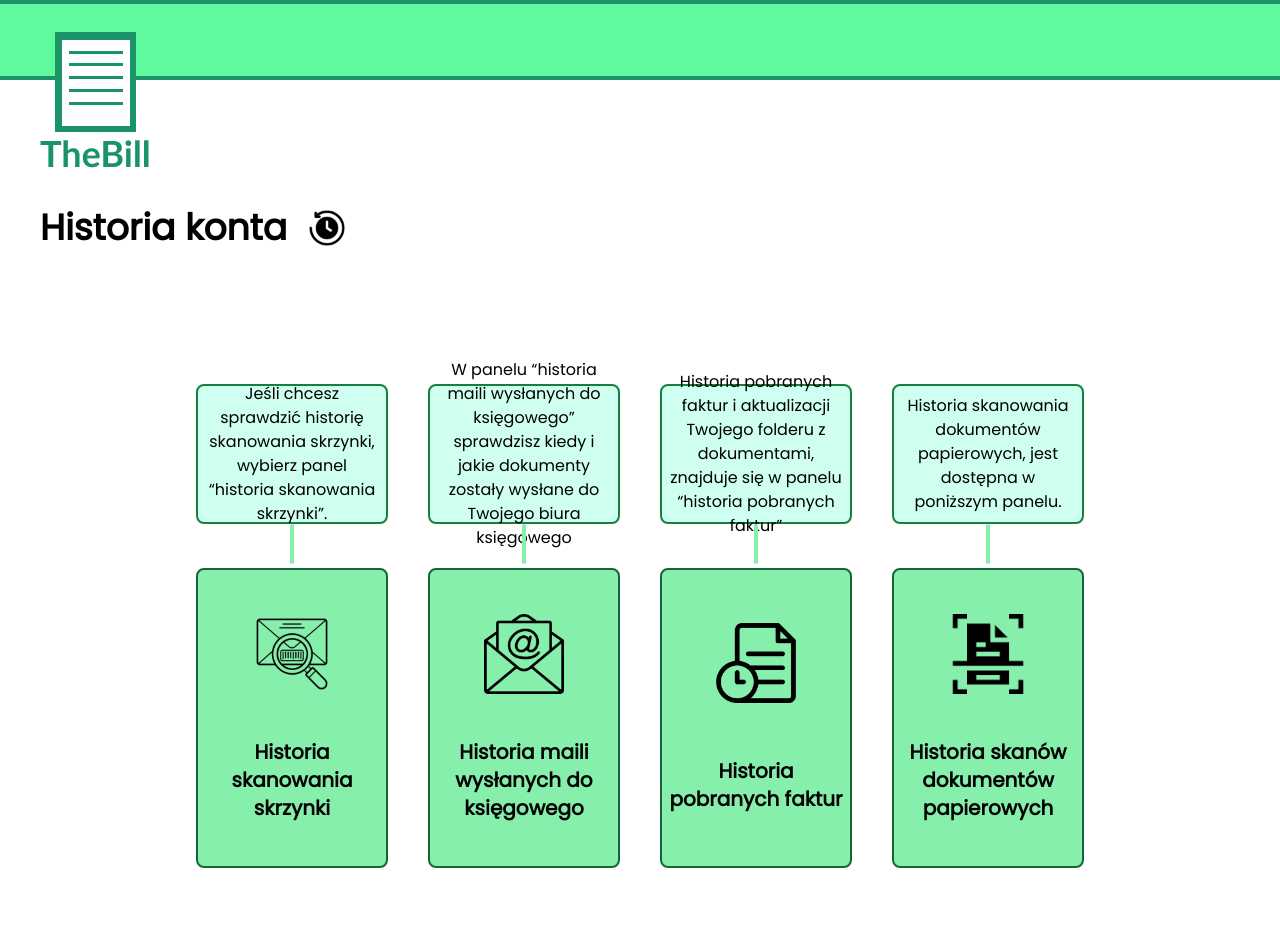
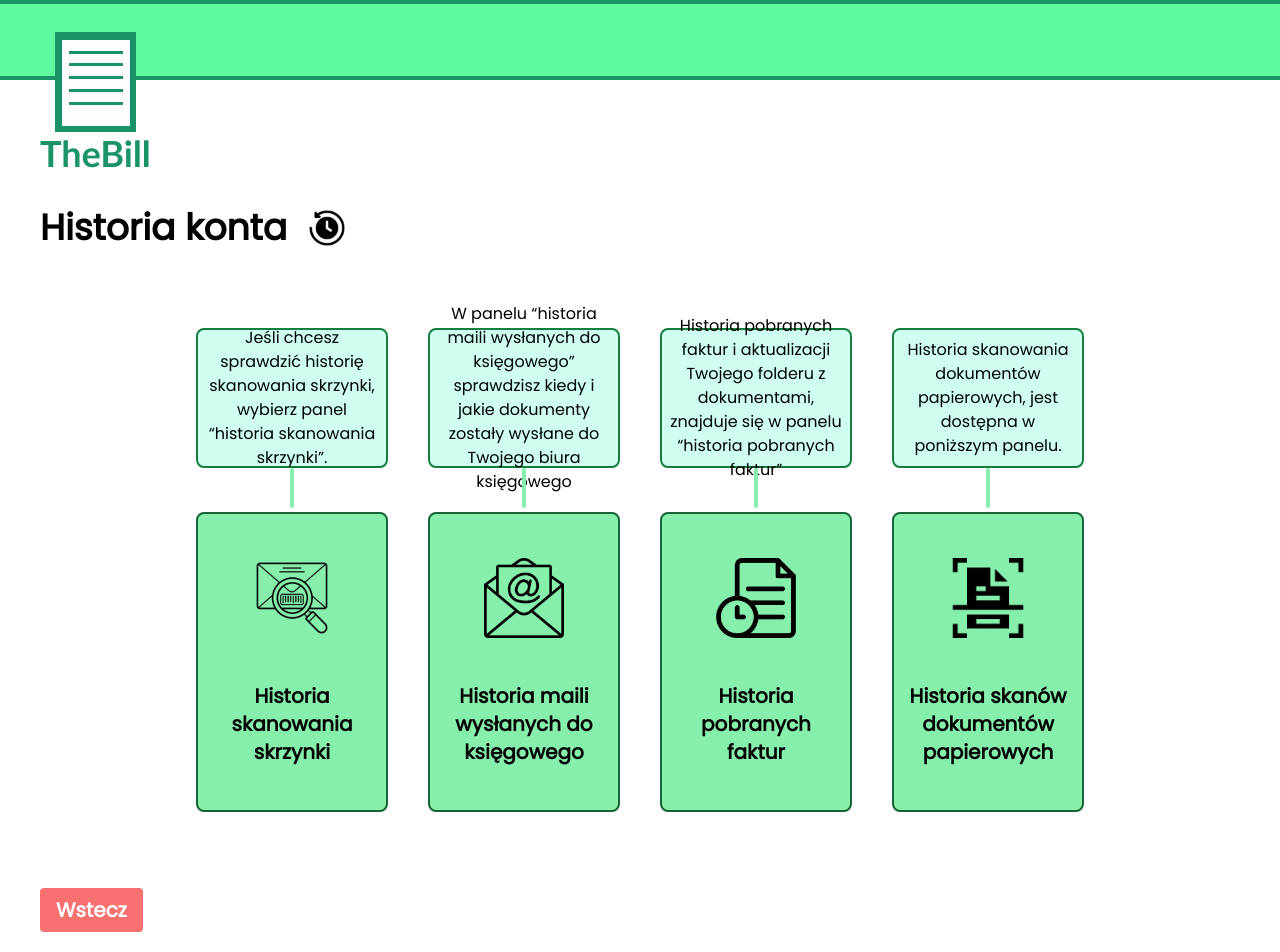
Before and after one commit to Tommy3DE/TheBill, a React (Vite) app: page /logged/history in a window 1280 px wide. Shown: the top 952 px of the page. Built offline with nearby package versions, Linux system fonts and the light colour scheme.

Commit message:
rwd changes

```diff
--- a/src/loggedUser/history/components/HistoryRoutes.tsx
+++ b/src/loggedUser/history/components/HistoryRoutes.tsx
@@ -3,6 +3,7 @@ import email from "../../../assets/innerSettingsIcons/email 1.png";
 import history from "../../../assets/iconsLogged/logHis.png";
 import file from "../../../assets/innerSettingsIcons/file.png";
 import scan from "../../../assets/iconsLogged/scan.png";
+import { Link } from "react-router-dom";
 
 type HistoryTiles = {
   id: number;
@@ -50,15 +51,15 @@ const HistoryRoutes = () => {
     <section className=" font-poppins">
       <div className="flex flex-col mt-32 mx-10 h-1/4">
         <div className="flex flex-row justify-start mb-5 items-center">
-          <h1 className="text-4xl font-extrabold ">Historia konta</h1>
+          <h1 className="text-4xl font-black ">Historia konta</h1>
           <img src={history} alt="settings" className="h-10 ml-5" />
         </div>
       </div>
-      <div className="flex lg:flex-row flex-col justify-center items-center lg:mx-0 mx-5 py-14">
+      <div className="flex lg:flex-row flex-col justify-center items-center lg:mx-0 mx-5">
         {settings.map((item) => (
           <div
             key={item.id}
-            className=" lg:w-[15%] w-full  mx-5 flex flex-col justify-center py-14  "
+            className=" lg:w-[15%] w-full  mx-5 flex flex-col justify-center lg:py-14  "
           >
             <div className="flex flex-col justify-center items-center my-1">
               <div className="bg-[#CFFFF1] border-2 border-green-700 py-1 px-2 text-center rounded-lg flex justify-center items-center h-[140px]">
@@ -68,11 +69,17 @@ const HistoryRoutes = () => {
             </div>
             <div className="flex text-xl  rounded-lg flex-col justify-evenly items-center bg-green-300 lg:h-[300px] h-80 mb-5  hover:scale-105 hover:bg-green-200 border-2 border-green-800 cursor-pointer font-black">
               <img src={item.icon} alt={item.title} className="h-20 w-20" />
-              <p className="text-center">{item.title}</p>
+              <p className="text-center px-2">{item.title}</p>
             </div>
           </div>
         ))}
       </div>
+      <Link to={'/logged'} className=" lg:mx-10 mx-5">
+        <button className="px-4 py-2 hover:scale-105 font-extrabold text-xl rounded  bg-red-400 text-white lg:w-auto w-[90%]">
+        Wstecz
+        </button>
+
+      </Link>
     </section>
   );
 };
```
